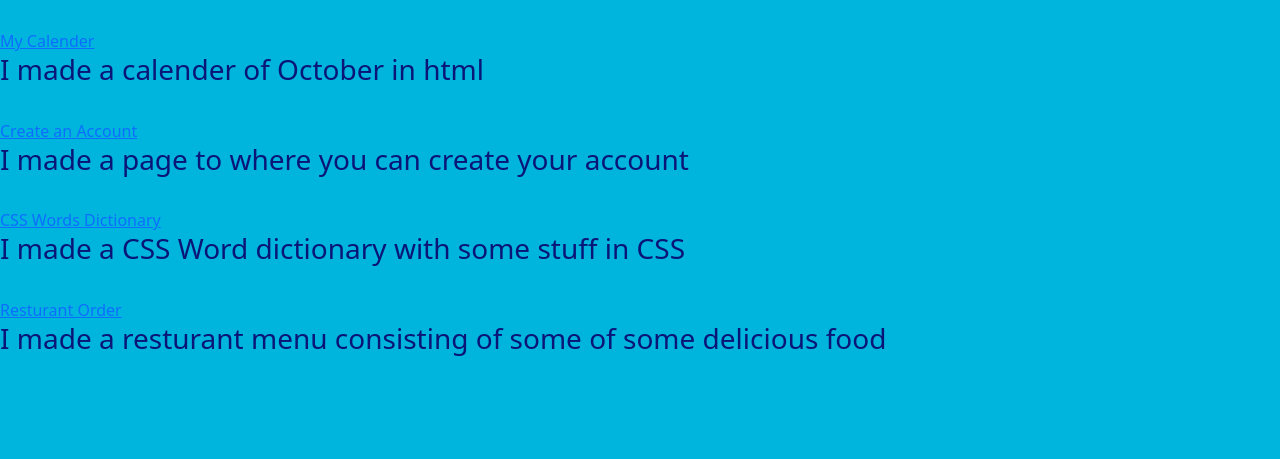
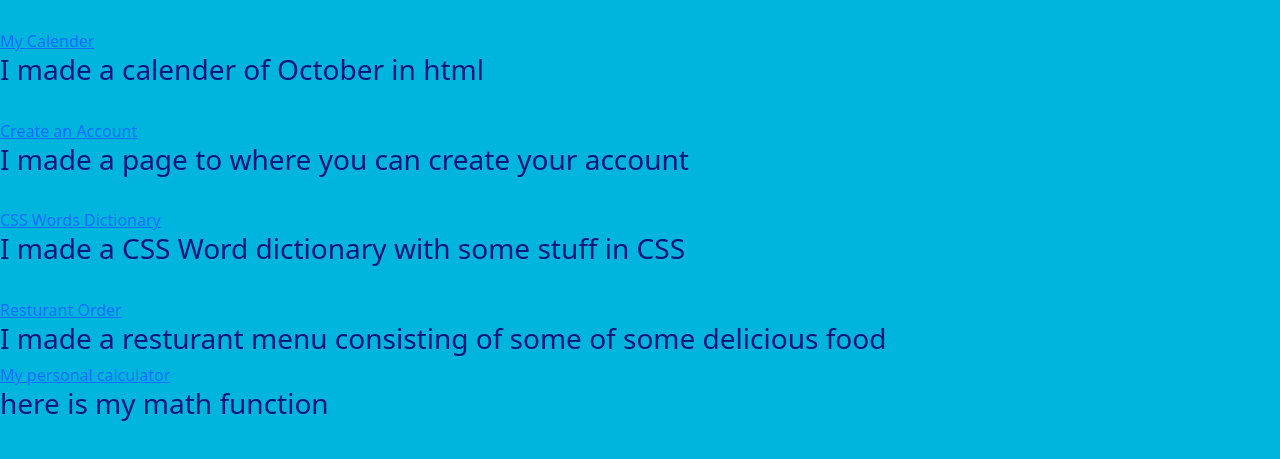
Before and after one commit to 123BL/newportfolio, a website: page work.html in a window 1280 px wide. Shown: the part 219-678 px from the top of the page. Drawn offline with nearby package versions, Linux system fonts and the light colour scheme.

Commit message:
Update work.html

```diff
--- a/work.html
+++ b/work.html
@@ -66,6 +66,8 @@
 <br>
 <a href="https://123bl.github.io/Resturant/">Resturant Order</a>
 <h3> I made a resturant menu consisting of some of some delicious food</h3>
+  <a href="<a href="https://23vzg.csb.app/">My personal calculator</a>
+<h3> here is my math function</h3>
 
 
 
```
